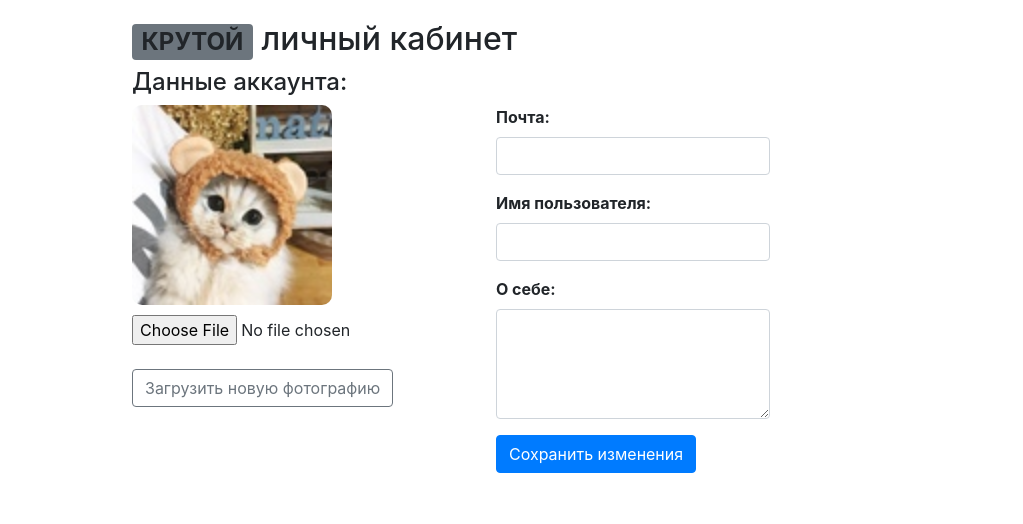
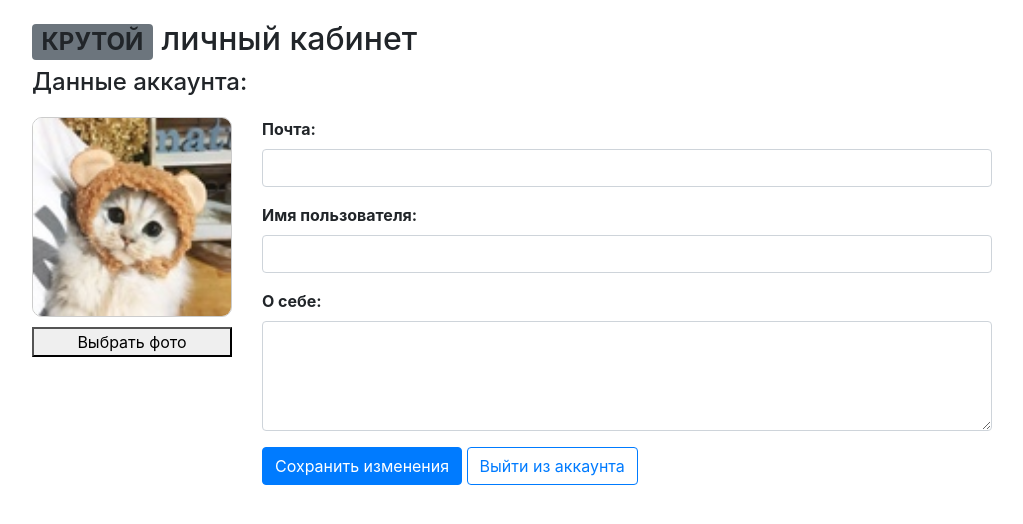
Before and after one commit to StepochkaT/yandex_project_2, a Flask app: page /profile in a window 1280 px wide. Shown: the part 70-594 px from the top of the page, without its empty margins (128-1151 px from the left). Run offline with Flask 3, Linux system fonts and the light colour scheme; some libraries are stand-ins or nearby versions.

Commit message:
portfolio.11.05.

```diff
--- a/main.py
+++ b/main.py
@@ -5,6 +5,9 @@
 from flask import Flask, render_template, redirect, request, abort, jsonify, url_for, flash
 from flask_login import LoginManager, login_user, login_required, logout_user, current_user
 from flask_apscheduler import APScheduler
+from sqlalchemy.testing import db
+from werkzeug.utils import secure_filename
+
 from currency_updater import update_currency_data, load_data
 
 from data.category import Category
@@ -91,7 +94,6 @@
 
 @app.route("/profile")
 def profile():
-
     user = {
         'email': 'user@example.com',
         'username': 'john_doe',
@@ -102,6 +104,7 @@
 
 @app.route('/upload_photo', methods=['POST'])
 def upload_photo():
+    # Проверка наличия файла в запросе
     if 'photo' not in request.files:
         flash("Файл не выбран")
         return redirect(url_for('profile'))
@@ -109,28 +112,40 @@
     if file.filename == '':
         flash("Файл не выбран")
         return redirect(url_for('profile'))
-    # Проверка расширения файла (только jpg)
-    if not file.filename.lower().endswith('.jpg'):
-        flash("Допустимый формат: JPG")
+
+    # Разрешённые расширения изображений
+    allowed_extensions = {'jpg', 'jpeg', 'png', 'gif', 'bmp', 'tiff'}
+    filename = file.filename.lower()
+
+    # Проверка расширения файла
+    if '.' in filename:
+        ext = filename.rsplit('.', 1)[1]
+        if ext not in allowed_extensions:
+            flash(f"Допустимые форматы: {', '.join(allowed_extensions)}")
+            return redirect(url_for('profile'))
+    else:
+        flash("Неправильный формат файла")
         return redirect(url_for('profile'))
-    # Временное сохранение файла для проверки
-    temp_path = os.path.join(app.config['UPLOAD_FOLDER'], 'temp.jpg')
+
+    # Путь для временного сохранения файла
+    temp_path = os.path.join('static', 'images' + '.' + ext)
     file.save(temp_path)
-    # Проверка размера изображения
+
     try:
+        # Открываем изображение и изменяем размер
         with Image.open(temp_path) as img:
-            width, height = img.size
-            if width != 100 or height != 100:
-                os.remove(temp_path)
-                flash("Размер изображения должен быть 100x100 пикселей")
-                return redirect(url_for('profile'))
-    except Exception:
+            img = img.resize((100, 100), Image.ANTIALIAS)
+            # Путь для сохранения финальной картинки
+            final_path = os.path.join('static', 'images' + ext)
+            img.save(final_path)
+    except Exception as e:
         os.remove(temp_path)
         flash("Ошибка при обработке изображения")
         return redirect(url_for('profile'))
-    # Если все проверки прошли
-    final_path = os.path.join(app.config['UPLOAD_FOLDER'], 'profile.jpg')
-    os.replace(temp_path, final_path)
+
+    # Удаляем временный файл
+    os.remove(temp_path)
+
     flash("Фотография успешно обновлена")
     return redirect(url_for('profile'))
 
--- a/templates/profile.html
+++ b/templates/profile.html
@@ -4,45 +4,92 @@
 <!-- Обертка для центрирования -->
 <div style="display: flex; justify-content: center;">
     <!-- Внутренний контейнер с фиксированной шириной -->
-    <div style="max-width: 800px; width: 100%; padding: 20px; box-sizing: border-box;">
+    <div style="max-width: 1000px; width: 100%; padding: 20px; box-sizing: border-box;">
         <h2><span class="badge bg-secondary">КРУТОЙ</span> личный кабинет</h2>
         <h4>Данные аккаунта:</h4>
 
-        <!-- Обертка для позиционирования слева -->
-        <div style="display: flex; align-items: flex-start; gap: 20px;">
-            <!-- Блок с фотографией и кнопкой -->
-            <div style="flex-direction: column; text-align: left;">
-                <!-- Текущая фотография -->
-                <img src="{{ url_for('static', filename='images/profile.jpg') }}" alt="Фотография" style="width:200px; height:auto; border-radius:10px;">
+        <!-- Основной блок с фото и формой -->
+        <div style="display: flex; gap: 30px; align-items: flex-start; margin-top: 20px;">
+            <!-- Блок с фото и кнопкой -->
+            <div style="flex-direction: column; text-align: center; width: 200px;">
+                <!-- Текущее фото -->
+                <img id="profileImage" src="{{ url_for('static', filename='images/profile.jpg') }}" alt="Фотография"
+                     style="width: 200px; height: 200px; border-radius:10px; object-fit: cover; border: 1px solid #ccc; margin-bottom: 10px;">
 
-                <!-- Форма для загрузки новой фотографии -->
-                <form action="{{ url_for('upload_photo') }}" method="post" enctype="multipart/form-data" style="margin-top: 10px;">
-                    <input type="file" name="photo" accept="image/*" required>
-                    <br><br>
-                    <button class="btn btn-outline-secondary" type="submit">Загрузить новую фотографию</button>
-                </form>
+                <!-- Кнопка для выбора файла -->
+                <input type="file" id="fileInput" accept="image/*" style="display: none;">
+                <button type="button" style="width: 100%;" onclick="document.getElementById('fileInput').click();">Выбрать фото</button>
             </div>
 
-            <!-- Блок с информацией о пользователе и формой редактирования -->
-            <div style="max-width: 500px;">
+            <!-- Блок с формой редактирования данных -->
+            <div style="flex: 1;">
                 <!-- Форма редактирования данных -->
                 <form action="{{ url_for('profile') }}" method="post">
                     <div class="mb-3">
                         <label for="email" class="form-label"><strong>Почта:</strong></label>
-                        <input type="email" class="form-control" id="email" name="email" value="{{ current_user.email }}" required>
+                        <input type="email" class="form-control" id="email" name="email"
+                               value="{{ current_user.email }}" required>
                     </div>
                     <div class="mb-3">
                         <label for="username" class="form-label"><strong>Имя пользователя:</strong></label>
-                        <input type="text" class="form-control" id="username" name="username" value="{{ current_user.username }}" required>
+                        <input type="text" class="form-control" id="username" name="username"
+                               value="{{ current_user.username }}" required>
                     </div>
                     <div class="mb-3">
                         <label for="about" class="form-label"><strong>О себе:</strong></label>
                         <textarea class="form-control" id="about" name="about" rows="4" required>{{ current_user.about }}</textarea>
                     </div>
                     <button type="submit" class="btn btn-primary">Сохранить изменения</button>
+                    <a class="btn btn-outline-primary" href="/logout">Выйти из аккаунта</a>
                 </form>
             </div>
         </div>
     </div>
 </div>
+
+<!-- Скрипт для выбора файла и отправки на сервер -->
+<script>
+  let selectedFile = null;
+
+  document.getElementById('fileInput').addEventListener('change', function(event) {
+    selectedFile = event.target.files[0];
+    if (selectedFile) {
+      // Предварительный просмотр
+      const reader = new FileReader();
+      reader.onload = function(e) {
+        document.getElementById('profileImage').src = e.target.result;
+      }
+      reader.readAsDataURL(selectedFile);
+
+      // Автоматическая загрузка файла
+      uploadPhoto();
+    }
+  });
+
+  function uploadPhoto() {
+    if (!selectedFile) {
+      alert('Пожалуйста, выберите файл перед загрузкой.');
+      return;
+    }
+
+    const formData = new FormData();
+    formData.append('photo', selectedFile);
+
+    fetch('{{ url_for("upload_photo") }}', {
+      method: 'POST',
+      body: formData
+    })
+    .then(response => response.json())
+    .then(data => {
+      if (data.url) {
+        document.getElementById('profileImage').src = data.url;
+      } else if (data.error) {
+        alert('Ошибка: ' + data.error);
+      }
+    })
+    .catch(error => {
+      alert('Ошибка при загрузке: ' + error);
+    });
+  }
+</script>
 {% endblock %}
```
